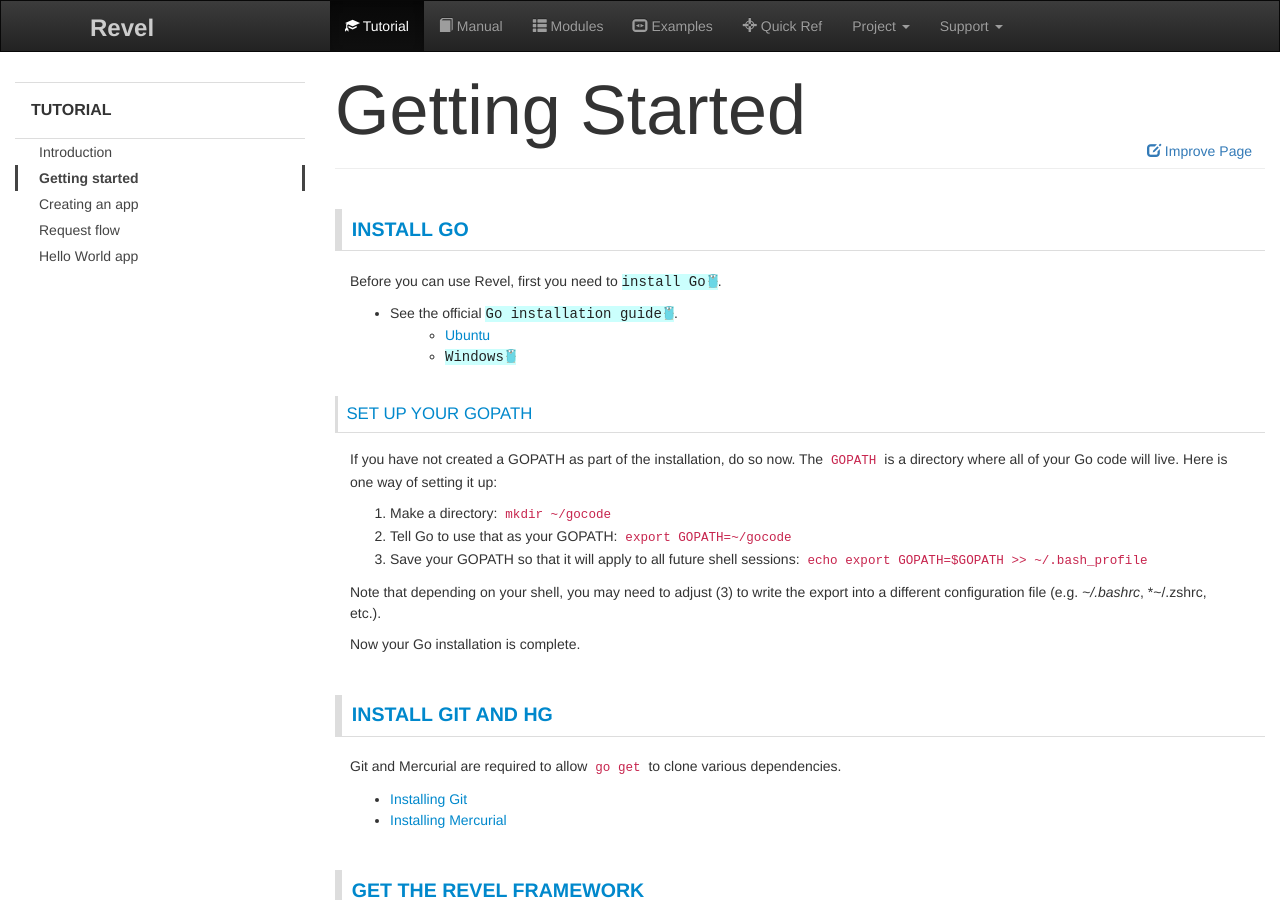
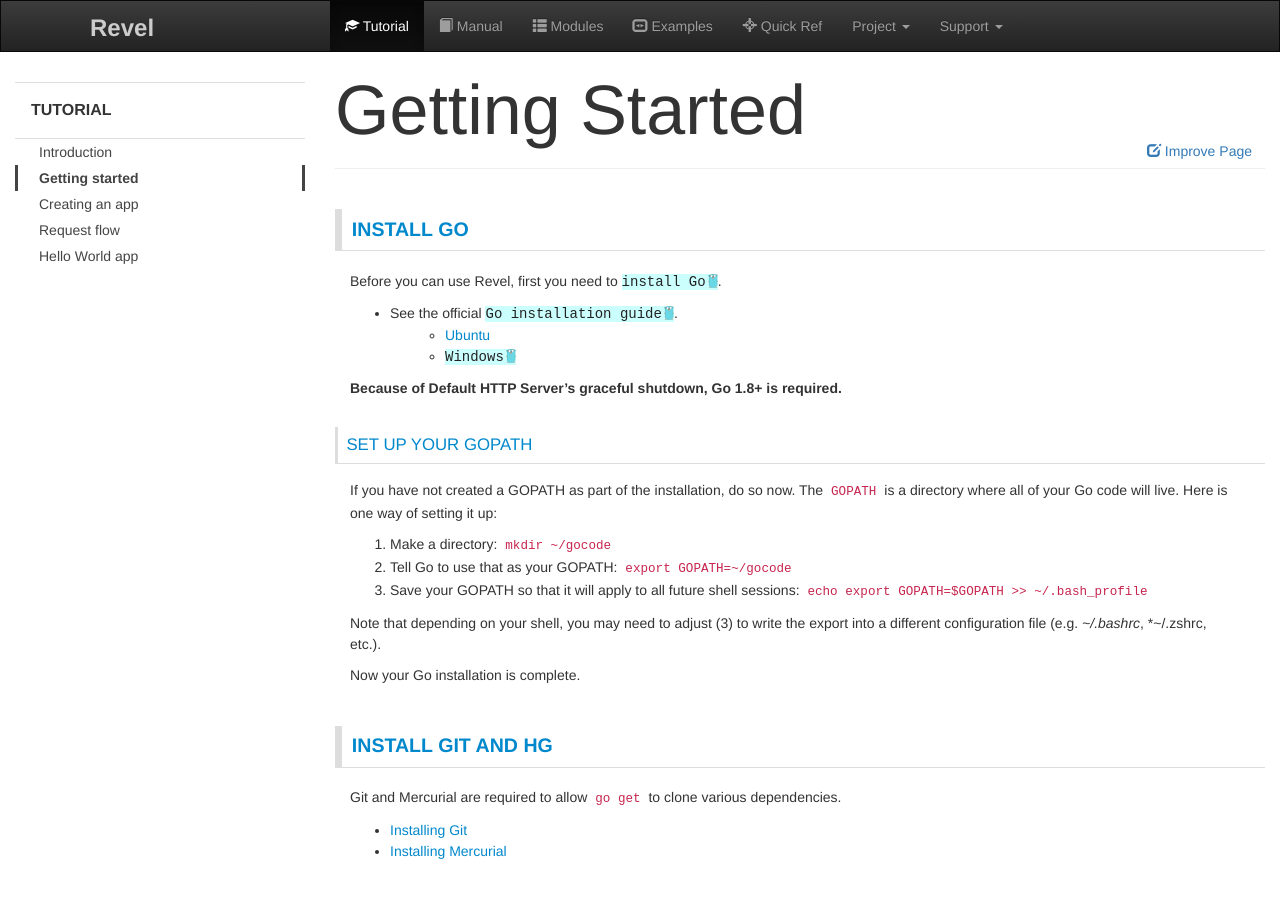
Before and after one commit to revel/revel.github.io, a Jekyll site: the page built from tutorial/gettingstarted.md, in a window 1280 px wide and 900 px high. Built offline with Jekyll 4.4.1, drawn with Linux system fonts in a browser that asks for light colours; nearby versions of some CDN libraries.

Commit message:
Add required version to docs

```diff
--- a/tutorial/gettingstarted.md
+++ b/tutorial/gettingstarted.md
@@ -11,6 +11,8 @@ Before you can use Revel, first you need to [install Go](http://golang.org/doc/i
 - See the official [Go installation guide](https://golang.org/doc/install).
     - [Ubuntu](https://github.com/golang/go/wiki/Ubuntu)
     - [Windows](https://golang.org/doc/install#windows)
+
+**Because of Default HTTP Server's graceful shutdown, Go 1.8+ is required.**
 
 ### Set up your GOPATH
 
```
